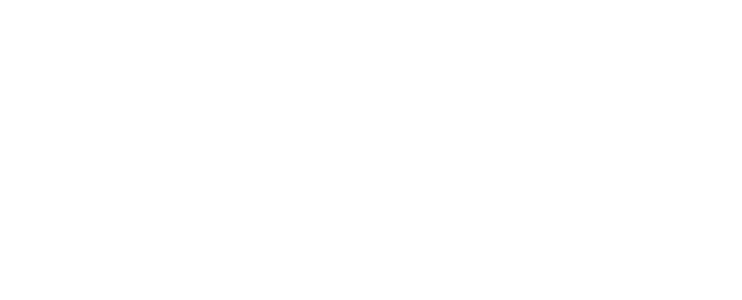
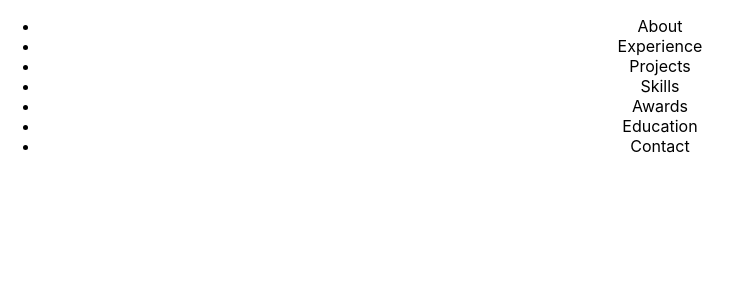
Before and after one commit to shameenakoodan/shameenakoodan-portfolio, a React (Create React App) app: page / in a window 1280 px wide. Shown: the top 300 px of the page, without its empty margins (0-742 px from the left). Built offline with nearby package versions, Linux system fonts and the light colour scheme.

Commit message:
Added the hyperlinks

```diff
--- a/src/App.js
+++ b/src/App.js
@@ -4,7 +4,17 @@
 function App() {
   return (
     <div className="App">
-
+      <div>
+        <ul>
+          <li>About</li>
+          <li>Experience</li>
+          <li>Projects</li>
+          <li>Skills</li>
+          <li>Awards</li>
+          <li>Education</li>
+          <li>Contact</li>
+        </ul>
+      </div>
     </div>
   );
 }
```
